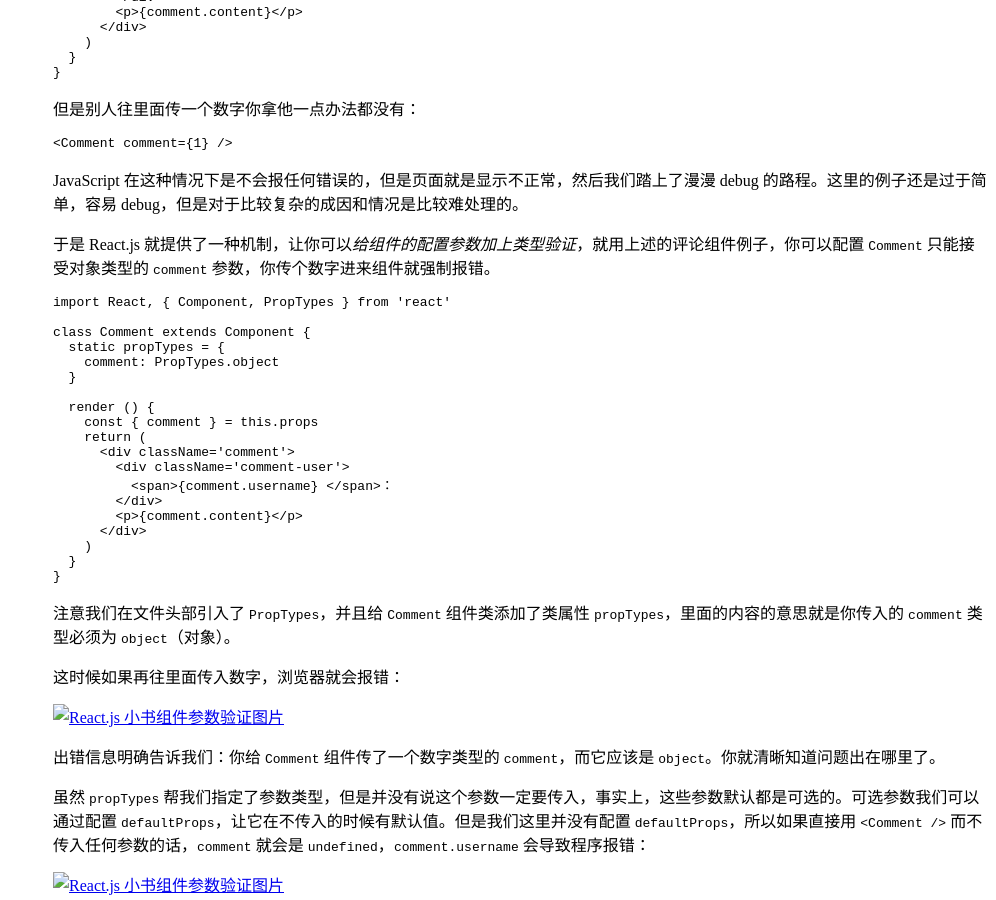
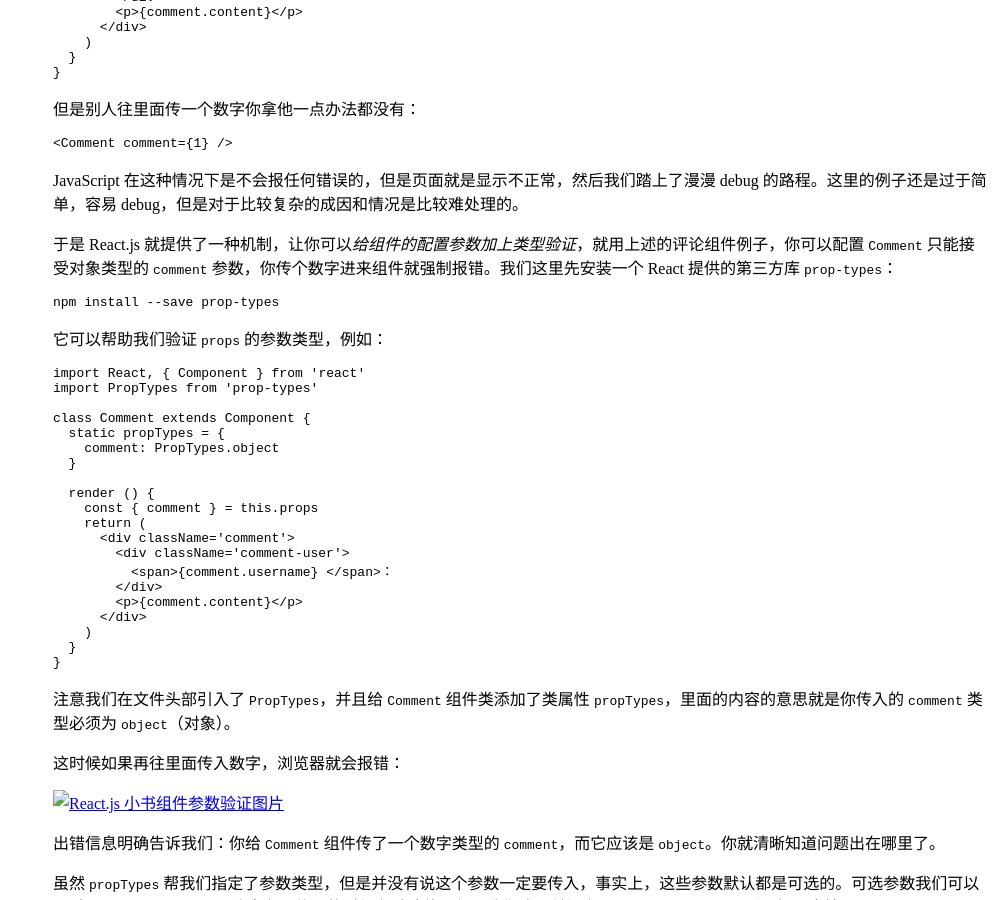
Before and after one commit to huzidaha/react-naive-book, a Jekyll site: the page built from _posts/2017-03-07-lesson24.md, in a window 1280 px wide and 900 px high, scrolled down 1376 px. Shown: the whole window, without its empty margins (284-1280 px from the left). Built offline with Jekyll 4.4.1, drawn with Linux system fonts in a browser that asks for light colours; comment, search, counter and statistics services are not loaded.

````diff
--- a/_posts/2017-03-07-lesson24.md
+++ b/_posts/2017-03-07-lesson24.md
@@ -49,10 +49,17 @@
 
 JavaScript 在这种情况下是不会报任何错误的，但是页面就是显示不正常，然后我们踏上了漫漫 debug 的路程。这里的例子还是过于简单，容易 debug，但是对于比较复杂的成因和情况是比较难处理的。
 
-于是 React.js 就提供了一种机制，让你可以*给组件的配置参数加上类型验证*，就用上述的评论组件例子，你可以配置 `Comment` 只能接受对象类型的 `comment` 参数，你传个数字进来组件就强制报错。
+于是 React.js 就提供了一种机制，让你可以*给组件的配置参数加上类型验证*，就用上述的评论组件例子，你可以配置 `Comment` 只能接受对象类型的 `comment` 参数，你传个数字进来组件就强制报错。我们这里先安装一个 React 提供的第三方库 `prop-types`：
+
+```
+npm install --save prop-types
+```
+
+它可以帮助我们验证 `props` 的参数类型，例如：
 
 ```javascript
-import React, { Component, PropTypes } from 'react'
+import React, { Component } from 'react'
+import PropTypes from 'prop-types'
 
 class Comment extends Component {
   static propTypes = {
--- a/index.html
+++ b/index.html
@@ -15,7 +15,7 @@
     <p>这是一本关于 React.js 的小书。</p>
     <p>因为工作中一直在使用 React.js，也一直以来想总结一下自己关于 React.js 的一些知识、经验。于是把一些想法慢慢整理书写下来，做成一本开源、免费、专业、简单的入门级别的小书，提供给社区。希望能够帮助到更多 React.js 刚入门朋友。</p>
     <p>由于水平有限，编写的过程难免会有诸多错误，也希望大家在看的过程中发现了问题，可以在 <a href='https://github.com/huzidaha/react-naive-book' target='_blank'>Github</a> 上给该项目发 Pull Request。衷心希望可以有更多的人参与到本书的编写当中。</p>
-    <p>（本书的后续可能会做成视频教程，敬请期待。）</p>
+    <p>2017-06-09 更新：本书所有练习题已经在 <a href='https://scriptoj.com/problemsGroups/593a2e29b3838c385539fa4f' target="_blank">ScriptOJ</a> 上线，读者朋友们可以直接在线进行练习。</p>
   </div>
   <div class="block">
     <h2>本书介绍</h2>
@@ -49,7 +49,7 @@
       </ul>
     </p>
     <p>
-      <b>第三个阶段</b><img class='badge' src='https://img.shields.io/badge/已完成-90%25-brightgreen.svg' />
+      <b>第三个阶段</b><img class='badge' src='https://img.shields.io/badge/已完成-100%25-brightgreen.svg' />
       <ul class="table-of-content">
           {% for post in posts %}
           {% if forloop.index > 27 %}
````
Also changed, not shown: _posts/2017-03-01-lesson18.md (+1 -1 lines).
